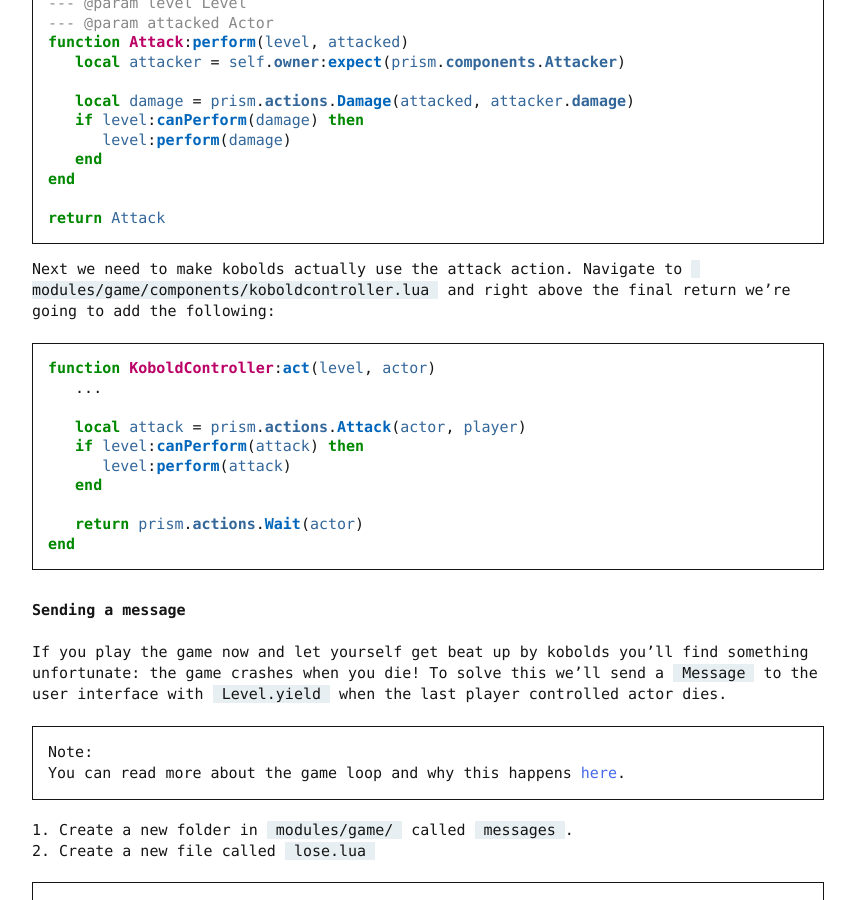
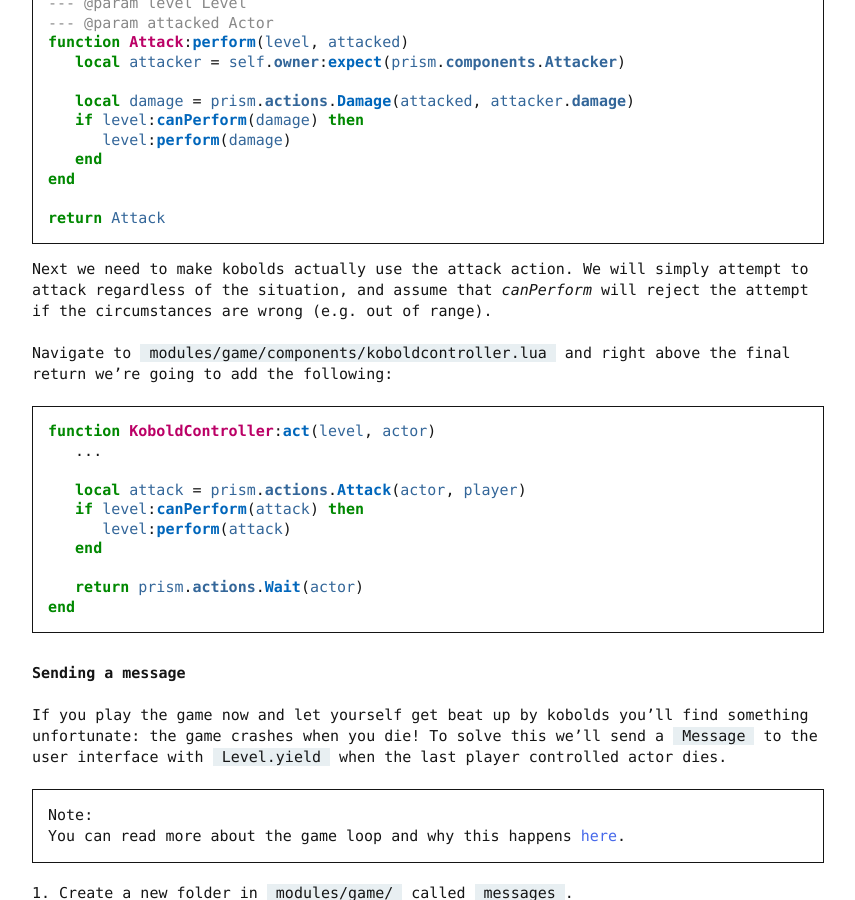
Before and after one commit to drewww/prism, a Sphinx documentation site: the page built from docs/source/making-a-roguelike/part4.rst, in a window 1280 px wide and 900 px high, scrolled down 1265 px. Shown: the whole window, without its empty margins (362-1217 px from the left). Built offline with Sphinx 7.4.7, drawn with Linux system fonts in a browser that asks for light colours; pages that are not in the unit, such as notebooks, are missing from menus; cross-references to code outside the pages are shown as plain code.

Commit message:
Continued Target discussion.

```diff
--- a/docs/source/making-a-roguelike/part4.rst
+++ b/docs/source/making-a-roguelike/part4.rst
@@ -75,7 +75,9 @@ Note that here, ``AttackTarget`` is an Actor with a Health component, and is pas
 
    return Attack
 
-Next we need to make kobolds actually use the attack action. Navigate to ``modules/game/components/koboldcontroller.lua``
+Next we need to make kobolds actually use the attack action. We will simply attempt to attack regardless of the situation, and assume that `canPerform` will reject the attempt if the circumstances are wrong (e.g. out of range).
+
+Navigate to ``modules/game/components/koboldcontroller.lua``
 and right above the final return we're going to add the following:
 
 .. code:: lua
```
